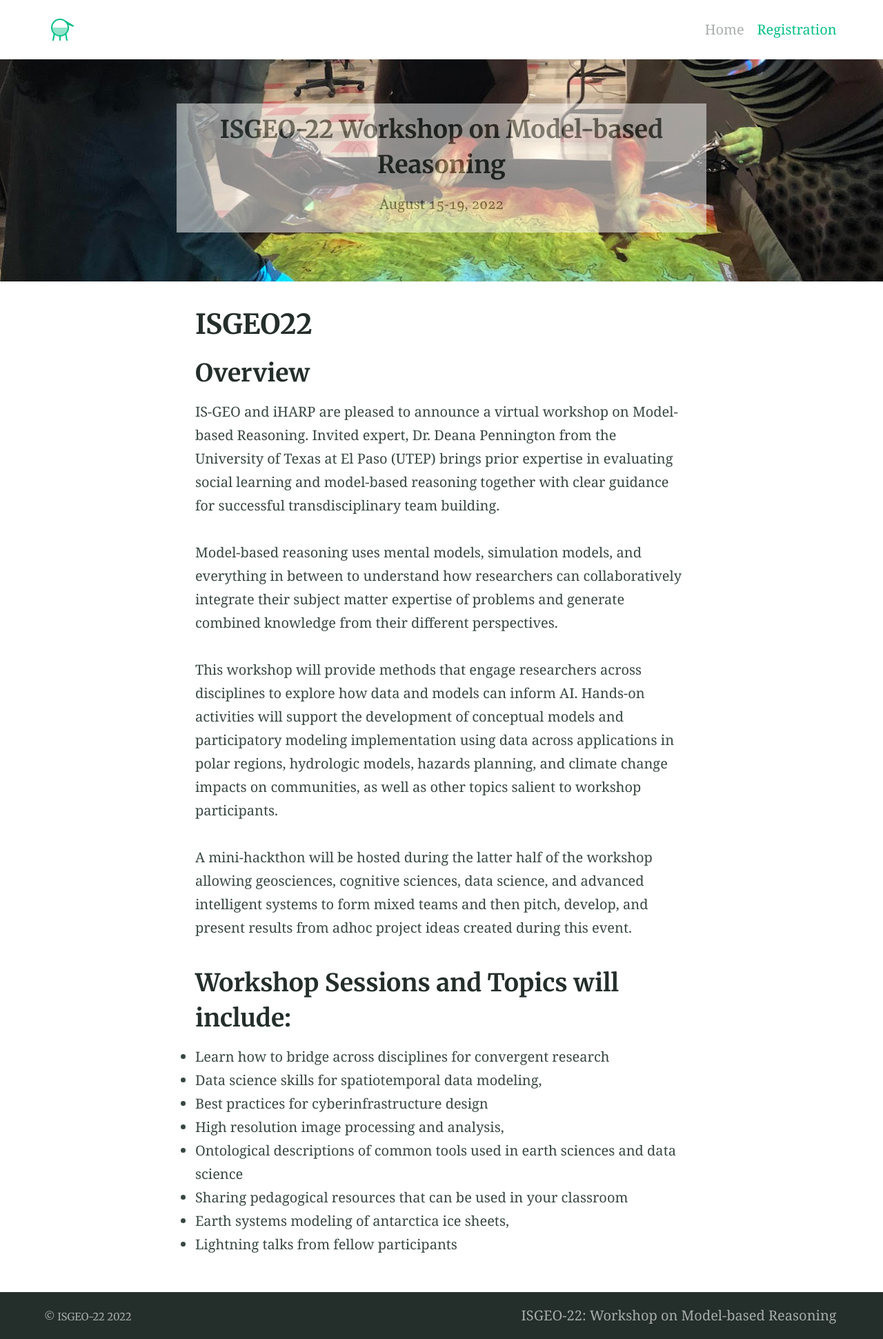
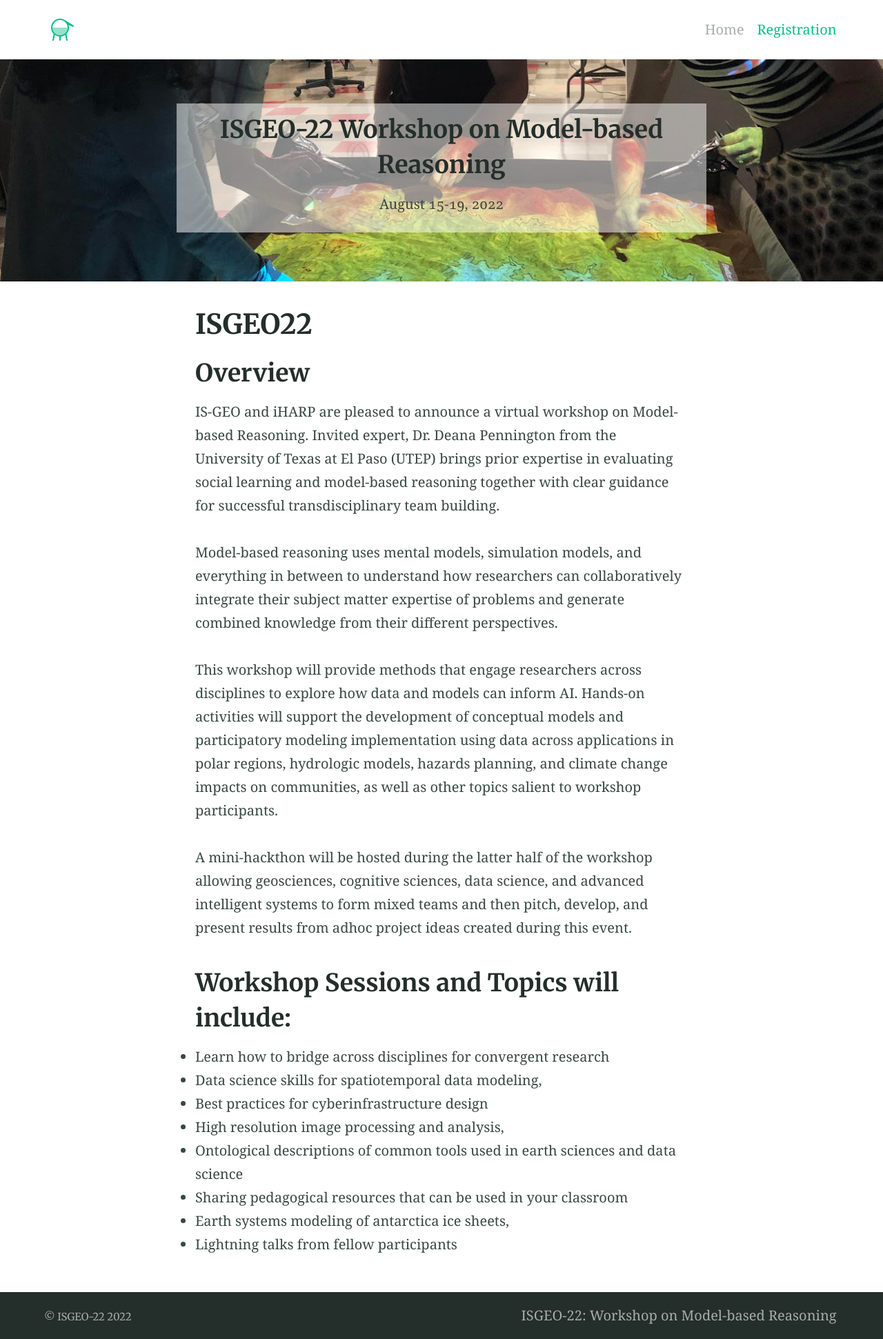
Before and after one commit to IS-GEO/ISGEO-22, a Jekyll site: the page built from index.md, in a window 1280 px wide. Shown: the whole page at 69% size. Built offline with Jekyll 4.4.1, drawn with Linux system fonts in a browser that asks for light colours.

Commit message:
switched to rgba for color and opacity

```diff
--- a/_includes/site-feature.html
+++ b/_includes/site-feature.html
@@ -9,7 +9,7 @@
 {% if feature_text or feature_image %}
   <div class="feature"{% if feature_image %} style="background-image: url({{ feature_image }})"{% endif %}>
     <div class="container  typeset">
-      <span style="background-color: white; opacity: 0.5;">{{ feature_text | markdownify }} </span>
+      <span style="background-color: rgba(255,255,255, .5)">{{ feature_text | markdownify }} </span>
     </div>
   </div>
 {% endif %}
```
